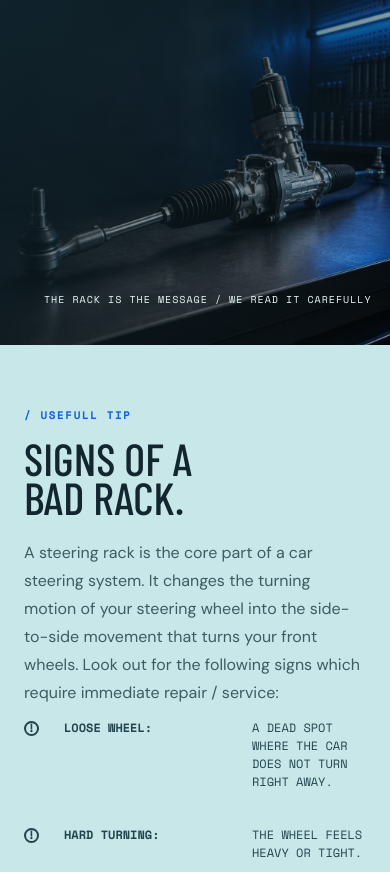
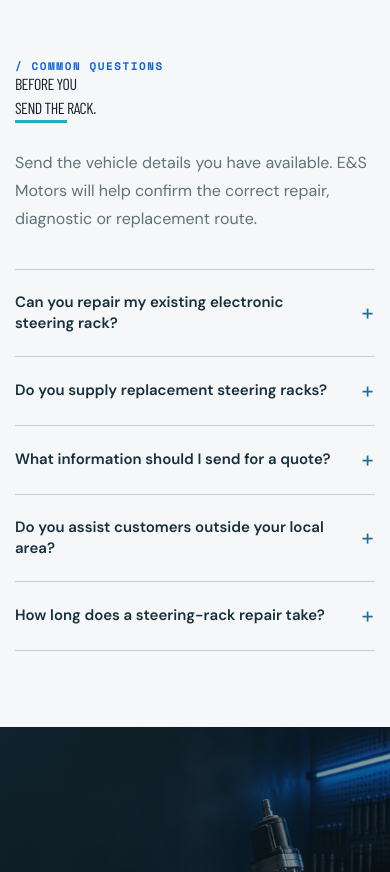
Before and after one commit to TreamerCC47/E-S-Motors, a React (Vite) app: page / in a window 390 px wide. Shown: the part 7892-8764 px from the top of the page. Built offline with nearby package versions, Linux system fonts and the light colour scheme.

Commit message:
form update

```diff
--- a/src/App.tsx
+++ b/src/App.tsx
@@ -219,8 +219,10 @@ const submitForm = (event: FormEvent<HTMLFormElement>) => {
 
  const name = String(formData.get('name') ?? '').trim();
 const email = String(formData.get('email') ?? '').trim();
+const phone = String(formData.get('phone') ?? '').trim();
 const vehicle = String(formData.get('vehicle') ?? '').trim();
 const registration = String(formData.get('registration') ?? '').trim();
+const reference = String(formData.get('reference') ?? '').trim();
 const route = String(formData.get('route') ?? '').trim();
 const message = String(formData.get('message') ?? '').trim();
 
@@ -228,9 +230,11 @@ const submitForm = (event: FormEvent<HTMLFormElement>) => {
   'Hello E&S Motors, I need help with an electronic steering rack.',
   '',
   `Name: ${name}`,
-    `Email: ${email}`,
+  `Phone / WhatsApp: ${phone}`,
+  `Email: ${email || 'Not provided'}`,
   `Vehicle: ${vehicle}`,
   `Registration / year: ${registration || 'Not provided'}`,
+  `VIN / rack part number: ${reference || 'Not provided'}`,
   `Request type: ${route || 'Not specified'}`,
   '',
   'What is happening:',
@@ -263,6 +267,7 @@ setRequestType('');
             <a href="#coverage" data-testid="link-coverage">Coverage</a>
             <a href="#workshop" data-testid="link-workshop">Workshop</a>
             <a href="#process" data-testid="link-process">How it works</a>
+            <a href="#faq" data-testid="link-faq">FAQ</a>
           </div>
           <a
   className="nav-cta"
@@ -281,6 +286,7 @@ setRequestType('');
               <a href="#coverage" onClick={() => setMenuOpen(false)} data-testid="mobile-link-coverage">Coverage</a>
               <a href="#workshop" onClick={() => setMenuOpen(false)} data-testid="mobile-link-workshop">Workshop</a>
               <a href="#process" onClick={() => setMenuOpen(false)} data-testid="mobile-link-process">How it works</a>
+              <a href="#faq" onClick={() => setMenuOpen(false)} data-testid="mobile-link-faq">FAQ</a>
               <>
  <a
   className="button-primary"
@@ -551,39 +557,87 @@ setRequestType('');
           </div>
         </section>
 
+        <section className="section-pad faq" id="faq" aria-labelledby="faq-title">
+  <div className="container-wide faq-grid">
+    <div className="reveal">
+      <div className="eyebrow">/ Common questions</div>
+      <h2 className="display" id="faq-title">Before you<br /><span>send the rack.</span></h2>
+      <div className="blue-rule" />
+      <p className="faq-intro">
+        Send the vehicle details you have available. E&amp;S Motors will help confirm the correct repair, diagnostic or replacement route.
+      </p>
+    </div>
 
+    <div className="faq-list reveal reveal-delay-1">
+      <details className="faq-item">
+        <summary>Can you repair my existing electronic steering rack?</summary>
+        <p>
+          In many cases, an electronic steering rack can be assessed for repair. The correct route depends on the vehicle, rack label, symptoms and diagnostic information available.
+        </p>
+      </details>
+
+      <details className="faq-item">
+        <summary>Do you supply replacement steering racks?</summary>
+        <p>
+          E&amp;S Motors supplies selected electronic steering racks for compatible Audi and Porsche vehicles. Exact fitment is confirmed before a unit is supplied.
+        </p>
+      </details>
+
+      <details className="faq-item">
+        <summary>What information should I send for a quote?</summary>
+        <p>
+          Send the vehicle model, year, registration, VIN and steering-rack part number if available. Photos of the rack label and any warning messages can also help with the assessment.
+        </p>
+      </details>
+
+      <details className="faq-item">
+        <summary>Do you assist customers outside your local area?</summary>
+        <p>
+          E&amp;S Motors assists customers across South Africa. Send your vehicle and rack details first so the correct next step can be confirmed.
+        </p>
+      </details>
+
+      <details className="faq-item">
+        <summary>How long does a steering-rack repair take?</summary>
+        <p>
+          Timing depends on the rack, the fault and the assessment required. A more accurate timeframe can be confirmed after the vehicle and rack details have been reviewed.
+        </p>
+      </details>
+    </div>
+  </div>
+</section>
         <section className="split-section" aria-label="Repair and replacement">
           <div className="split-image">
             <div className="image-caption">The rack is the message / We read it carefully</div>
           </div>
           <div className="split-copy reveal">
-            <div className="eyebrow">/ Usefull Tip</div>
-            <h2>Signs of a<br />bad rack.</h2>
-            <p>A steering rack is the core part of a car steering system. It changes the turning motion of your steering wheel into the side-to-side movement that turns your front wheels. Look out for the following signs which require immediate repair / service: </p>
+           <div className="eyebrow">/ Useful tip</div>
+<h2>Signs of a<br />steering fault.</h2>
+<p>Electronic steering problems can show up in several ways. A warning light or change in steering feel should be checked before the fault becomes a larger repair.</p>
 <ul className="detail-list">
   <li>
     <span className="warning-icon">!</span>
-    <strong>Loose wheel:</strong> A dead spot where the car does not turn right away.
+    <strong>Warning light:</strong> Steering or power-assistance warnings appear on the dashboard.
   </li>
 
   <li>
     <span className="warning-icon">!</span>
-    <strong>Hard turning:</strong> The wheel feels heavy or tight.
+    <strong>Heavy steering:</strong> The steering wheel suddenly feels stiff or difficult to turn.
   </li>
 
   <li>
     <span className="warning-icon">!</span>
-    <strong>Fluid leaks:</strong> Puddles or wet spots from broken seals.
+    <strong>Intermittent assistance:</strong> Power assistance cuts in and out while driving.
   </li>
 
   <li>
     <span className="warning-icon">!</span>
-    <strong>Car wandering:</strong> The vehicle drifts or is hard to keep straight in a lane.
+    <strong>Unusual noises:</strong> Clicking, grinding, clunking or knocking sounds when turning.
   </li>
 
   <li>
     <span className="warning-icon">!</span>
-    <strong>Noises:</strong> Grinding, clunking, or knocking sounds when turning.
+    <strong>Inconsistent steering:</strong> The steering feels loose, notchy or different from one turn to the next.
   </li>
 </ul>
           </div>
@@ -597,7 +651,27 @@ setRequestType('');
               <p>
   Whether you need a stock steering rack, a repair assessment or diagnostic
   support, send us the vehicle details and we will help identify the right route.
+  The more detail you provide, the faster we can narrow down the correct option.
 </p>
+
+<ul className="request-checklist">
+  <li>
+    <span>01</span>
+    Vehicle model and year
+  </li>
+  <li>
+    <span>02</span>
+    Registration or VIN, if available
+  </li>
+  <li>
+    <span>03</span>
+    Steering-rack part number, if available
+  </li>
+  <li>
+    <span>04</span>
+    Warning lights and steering symptoms
+  </li>
+</ul>
               <button className="button-ghost" onClick={() => scrollTo('top')} data-testid="button-back-to-top">Back to the top <ArrowDownRight size={15} style={{ transform: 'rotate(225deg)' }} /></button>
             </div>
             <form className="contact-form reveal reveal-delay-1" onSubmit={submitForm} data-testid="form-contact">
@@ -611,8 +685,13 @@ setRequestType('');
                   <input id="name" name="name" required placeholder="How should we address you?" data-testid="input-name" />
                 </div>
                <div className="field">
-                  <label htmlFor="email">Best email</label>
-                  <input id="email" name="email" type="email" required placeholder="Where can we reply?" data-testid="input-email" />
+  <label htmlFor="email">Email (optional)</label>
+  <input id="email" name="email" type="email" placeholder="Where can we reply?" data-testid="input-email" />
+</div>
+
+<div className="field">
+  <label htmlFor="phone">Phone / WhatsApp</label>
+  <input id="phone" name="phone" type="tel" required placeholder="+27 73 950 2924" data-testid="input-phone" />
 </div>
                 <div className="field">
                   <label htmlFor="vehicle">Vehicle</label>
@@ -629,6 +708,11 @@ setRequestType('');
                 <div className="field">
   <label htmlFor="registration">Registration / year</label>
   <input id="registration" name="registration" placeholder="Optional" data-testid="input-registration" />
+</div>
+
+<div className="field">
+  <label htmlFor="reference">VIN / rack part number</label>
+  <input id="reference" name="reference" placeholder="Optional but helpful" data-testid="input-reference" />
 </div>
                 <div className="field full">
                   <label htmlFor="route">What do you need?</label>
@@ -682,7 +766,7 @@ setRequestType('');
             <div>
               <a className="brand" href="#top" data-testid="link-footer-brand">
                 <img className="brand-logo" src="/logo.svg" alt="E&S Motors" />
-                <span className="brand-copy"><span className="brand-name">E&amp;S Motors</span><span className="brand-sub">Steering rack specialists</span></span>
+                <span className="brand-copy"><span className="brand-name">E&amp;S Motors Group</span><span className="brand-sub">Steering rack specialists</span></span>
               </a>
               <p className="footer-note">
   Focused expertise for electronic steering racks across selected Audi and Porsche vehicles.
--- a/src/index.css
+++ b/src/index.css
@@ -504,3 +504,101 @@ button, a { -webkit-tap-highlight-color: transparent; }
     flex: 1 1 180px;
   }
 }
+.faq-grid {
+  display: grid;
+  grid-template-columns: minmax(260px, .8fr) minmax(0, 1.2fr);
+  gap: clamp(42px, 8vw, 120px);
+  align-items: start;
+}
+
+.faq-intro {
+  max-width: 390px;
+  margin-top: 26px;
+  color: #60737a;
+  font-size: 16px;
+  line-height: 1.75;
+}
+
+.faq-list {
+  border-top: 1px solid rgba(23, 48, 60, .2);
+}
+
+.faq-item {
+  border-bottom: 1px solid rgba(23, 48, 60, .2);
+}
+
+.faq-item summary {
+  display: flex;
+  align-items: center;
+  justify-content: space-between;
+  gap: 24px;
+  padding: 22px 0;
+  color: #17303c;
+  cursor: pointer;
+  font: 600 16px/1.4 var(--app-font-sans);
+  list-style: none;
+}
+
+.faq-item summary::-webkit-details-marker {
+  display: none;
+}
+
+.faq-item summary::after {
+  content: '+';
+  flex: 0 0 auto;
+  color: #1d6e94;
+  font: 24px/1 var(--app-font-mono);
+  transition: transform .2s ease;
+}
+
+.faq-item[open] summary::after {
+  transform: rotate(45deg);
+}
+
+.faq-item p {
+  max-width: 680px;
+  margin: -4px 42px 24px 0;
+  color: #60737a;
+  font-size: 15px;
+  line-height: 1.7;
+}
+
+@media (max-width: 760px) {
+  .faq-grid {
+    grid-template-columns: 1fr;
+    gap: 36px;
+  }
+
+  .faq-intro {
+    max-width: none;
+  }
+
+  .faq-item summary {
+    font-size: 15px;
+  }
+}
+.request-checklist {
+  display: grid;
+  gap: 0;
+  max-width: 430px;
+  margin: 30px 0 34px;
+  padding: 0;
+  border-top: 1px solid rgba(23, 48, 60, .18);
+  list-style: none;
+}
+
+.request-checklist li {
+  display: flex;
+  align-items: center;
+  gap: 16px;
+  padding: 15px 0;
+  border-bottom: 1px solid rgba(23, 48, 60, .18);
+  color: #17303c;
+  font: 14px/1.5 var(--app-font-sans);
+}
+
+.request-checklist li span {
+  color: #1d6e94;
+  font: 11px var(--app-font-mono);
+  letter-spacing: .08em;
+}
```
Lines whose indentation alone changed are shown as unchanged.
